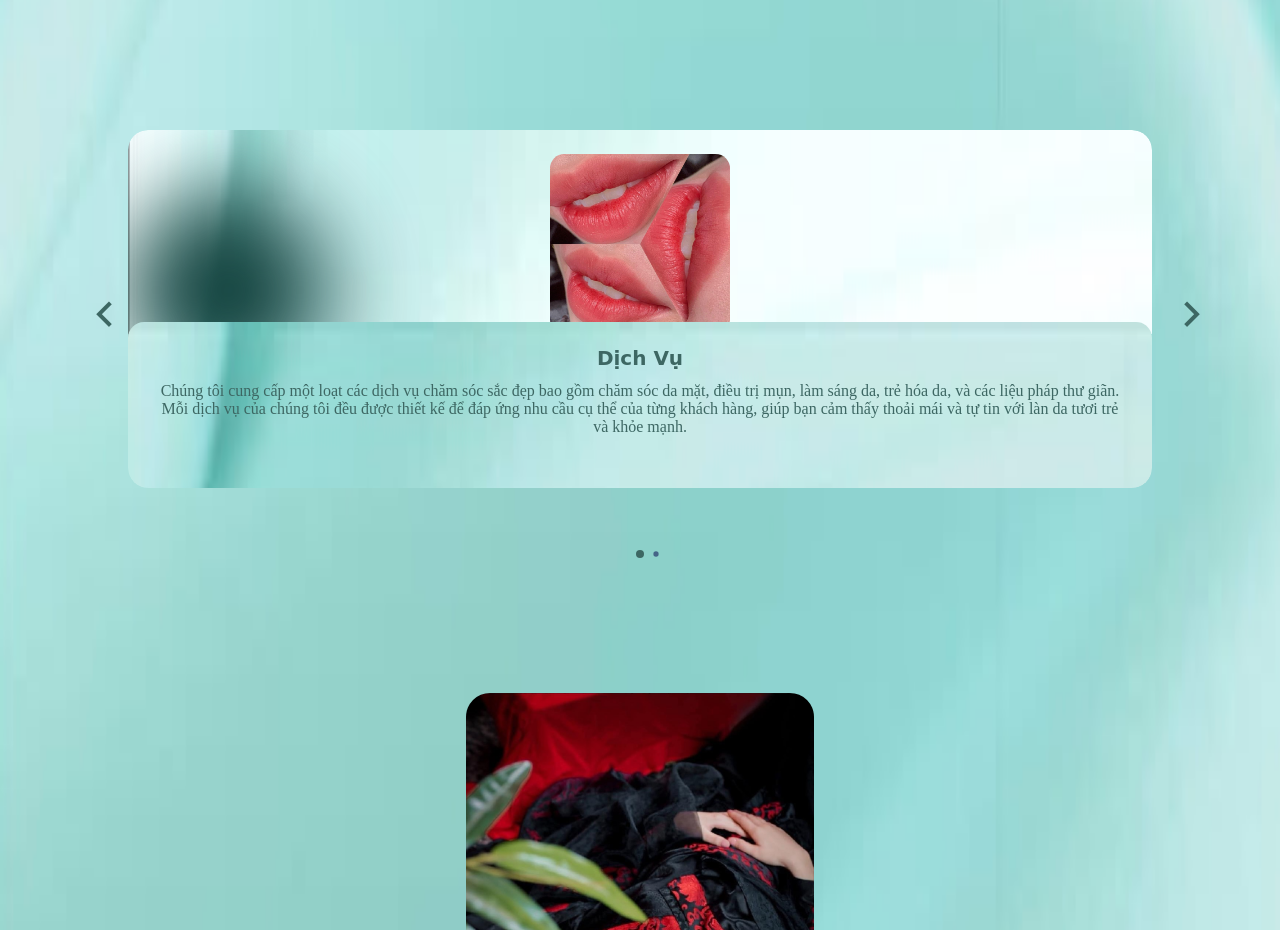
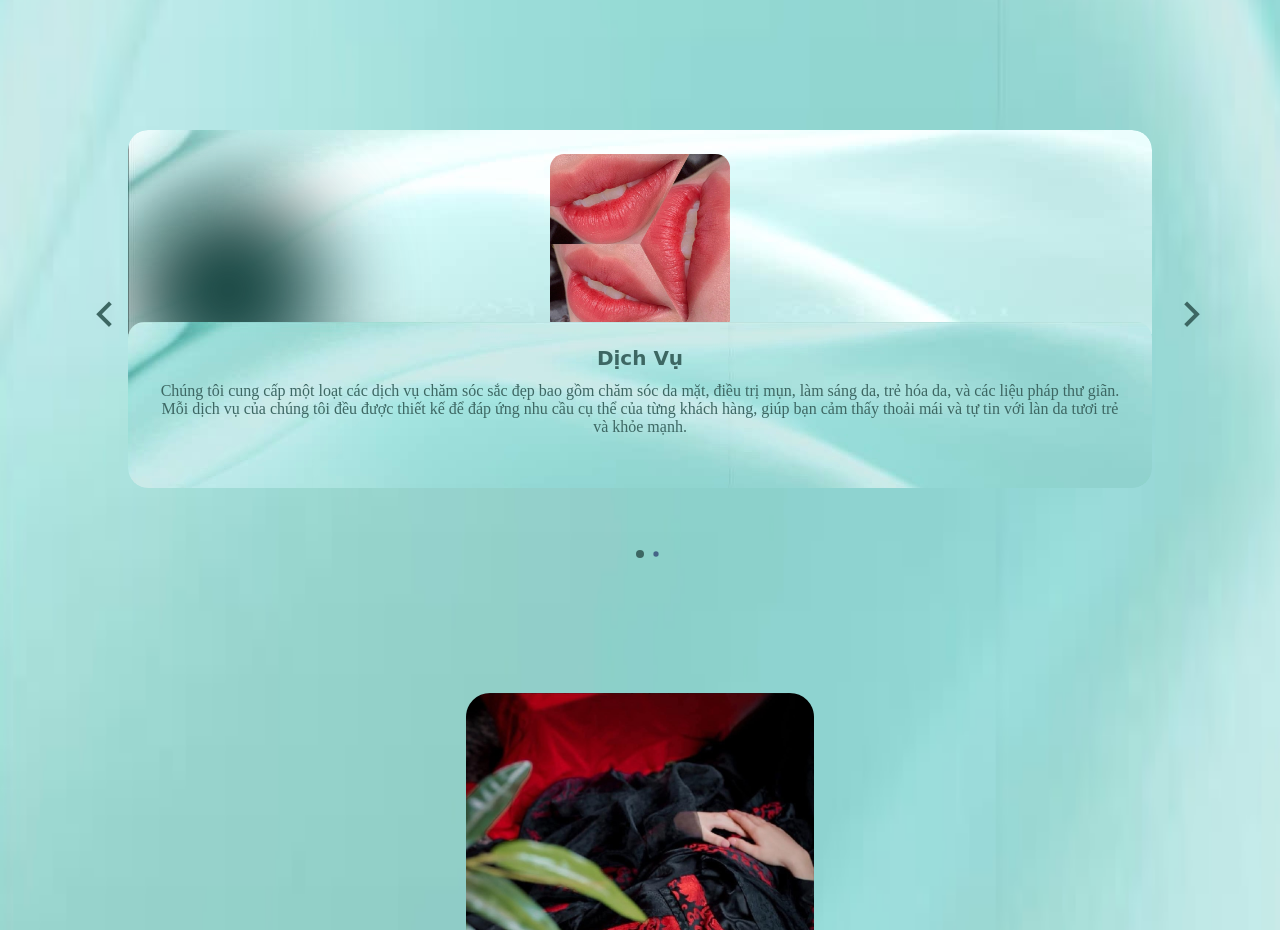
Before and after one commit to ltrinh23/HA-Huynh-Anh-Beauty2, a plain HTML site: page home.html in a window 1280 px wide. Shown: the part 1320-2250 px from the top of the page. Drawn offline with nearby package versions, Linux system fonts and the light colour scheme.

Commit message:
fix background color

```diff
--- a/style.css
+++ b/style.css
@@ -192,7 +192,8 @@ h2 {
 
 .card__data1{                       /* Text Board */
     width: 280px;
-    background-image: url("./pictures/bg1.jpg");     padding: 1.5rem 2rem;
+    background-image: url("./pictures/bg1.jpg");
+    padding: 1.5rem 2rem;
     box-shadow: 0 8px 24px hsla(0, 0%, 0%, 0.15);
     border-radius: 1rem;
     position: absolute;
@@ -389,7 +390,6 @@ img{
 .card__image{                       /* border around the pictures*/
     position: relative;
     background-image: url("./pictures/bg1.jpg");
-    background-size: 2000px 3200px;
     align-items: center;
     padding-top: 1.5rem;
     margin-bottom: -0.75rem;
@@ -397,7 +397,6 @@ img{
 
 .card__data{                        /* border around the text (about texts)*/
     background-image: url("./pictures/bg2.jpg");
-    background-size: 2000px 3200px;
     align-items: center;
     padding: 1.5rem 2rem;
     border-radius: 1rem;
```
